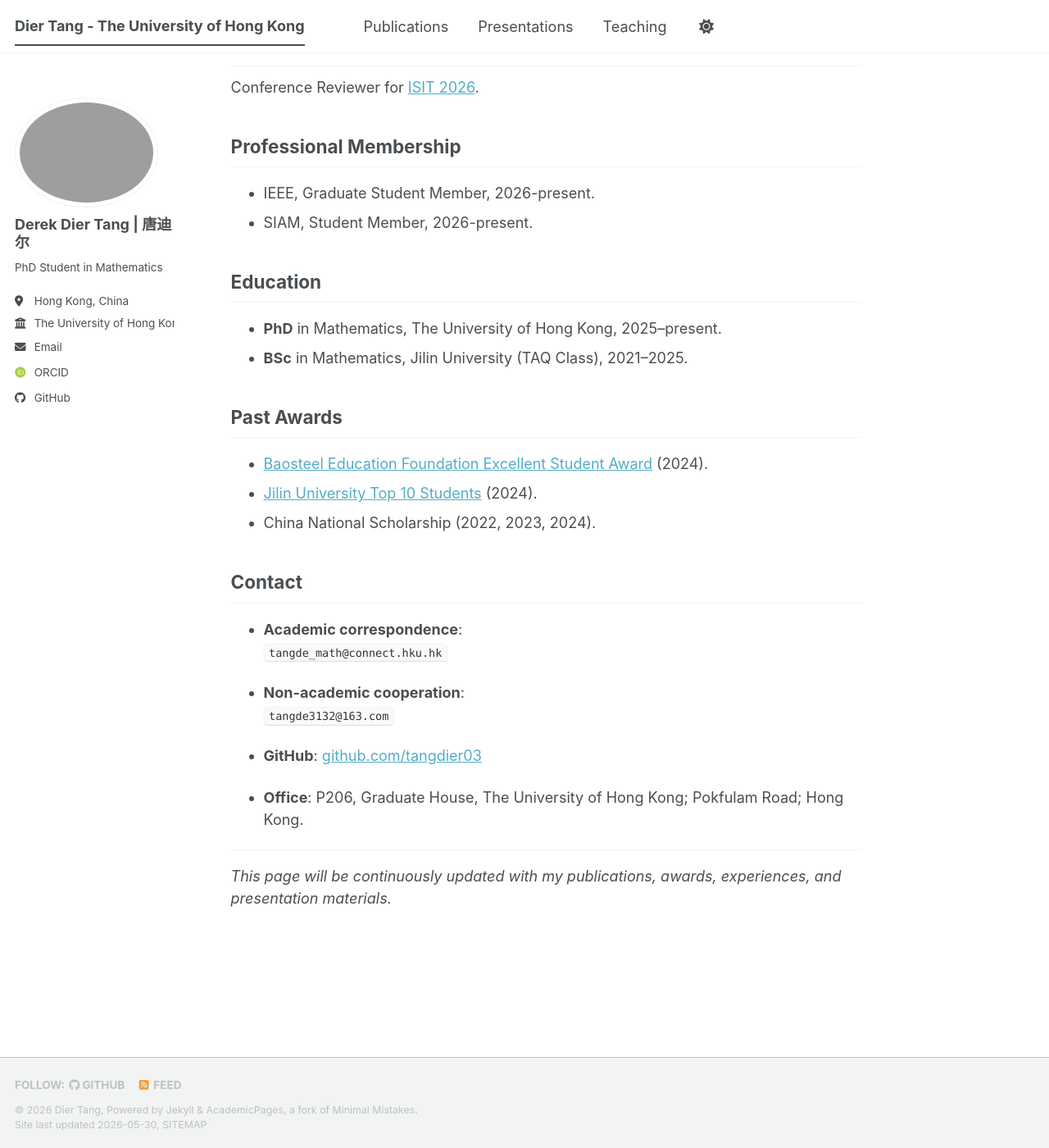
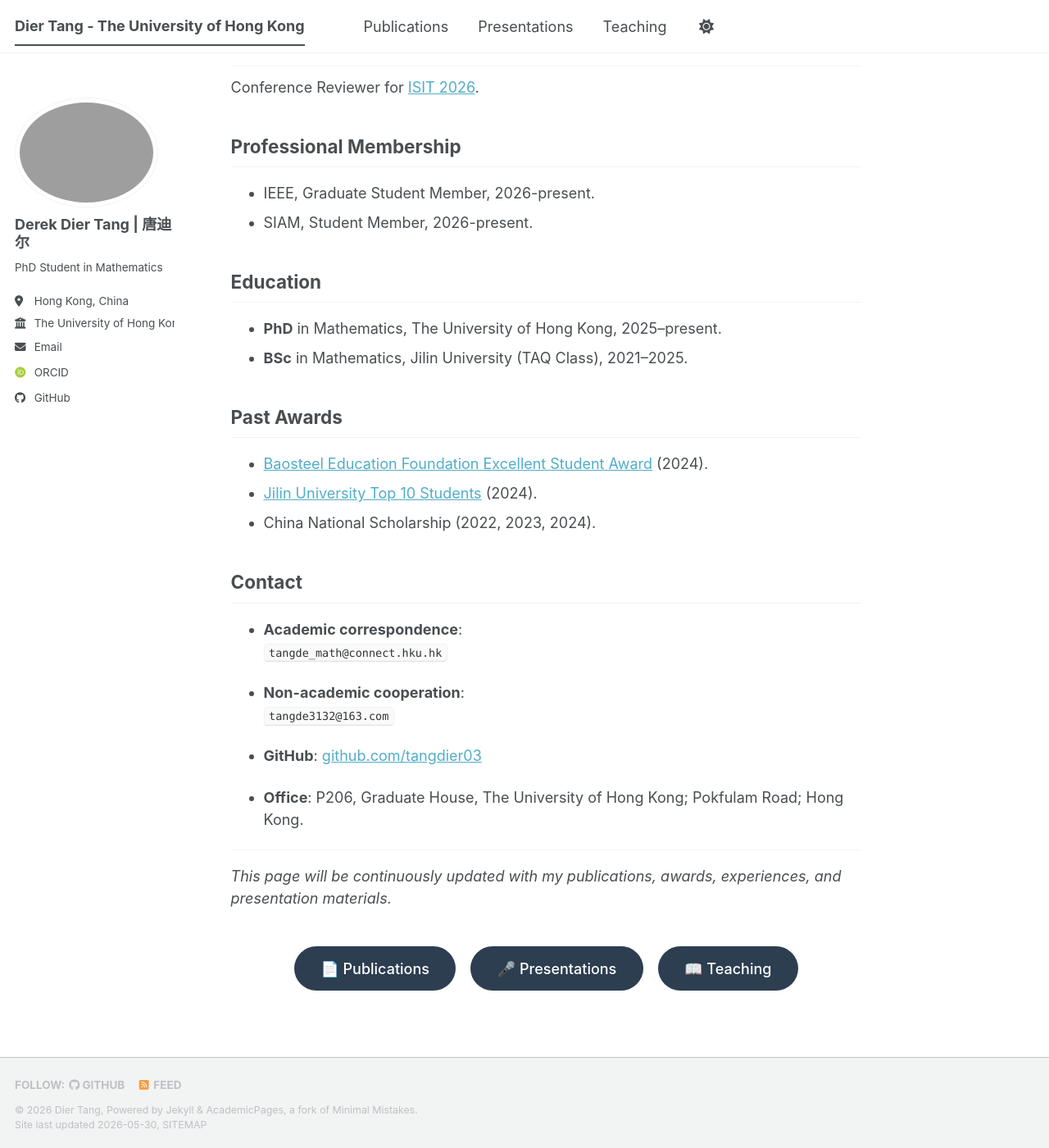
Before and after one commit to TangDier03/tangdier03.github.io, a Jekyll site: the page built from _pages/about.md, in a window 1280 px wide and 1400 px high, scrolled down 607 px. Shown: the whole window at 82% size. Built offline with Jekyll 4.4.1, drawn with Linux system fonts in a browser that asks for light colours; some web fonts are replaced; a script bundle is joined from its source files by our own code; library files that are not in the unit come from our copies; some of the changed lines change nothing that is shown.

Commit message:
Update about.md

```diff
--- a/_pages/about.md
+++ b/_pages/about.md
@@ -70,3 +70,35 @@ Conference Reviewer for [ISIT 2026](https://2026.ieee-isit.org/).
 ---
 
 *This page will be continuously updated with my publications, awards, experiences, and presentation materials.*
+
+
+
+
+
+<section class="page-navigation-buttons" style="margin-top: 2.5rem; text-align: center;">
+  <div style="display: flex; flex-wrap: wrap; justify-content: center; gap: 1rem;">
+    <a href="/publications/" class="btn-nav" style="background-color: #2c3e50; color: white; padding: 0.75rem 1.8rem; border-radius: 30px; text-decoration: none; font-weight: 500; transition: background-color 0.2s ease, transform 0.1s ease; display: inline-flex; align-items: center; gap: 0.5rem; border: none; cursor: pointer; box-shadow: 0 1px 2px rgba(0,0,0,0.05);">📄 Publications</a>
+    <a href="/presentations/" class="btn-nav" style="background-color: #2c3e50; color: white; padding: 0.75rem 1.8rem; border-radius: 30px; text-decoration: none; font-weight: 500; transition: background-color 0.2s ease, transform 0.1s ease; display: inline-flex; align-items: center; gap: 0.5rem; border: none; cursor: pointer; box-shadow: 0 1px 2px rgba(0,0,0,0.05);">🎤 Presentations</a>
+    <a href="/teaching/" class="btn-nav" style="background-color: #2c3e50; color: white; padding: 0.75rem 1.8rem; border-radius: 30px; text-decoration: none; font-weight: 500; transition: background-color 0.2s ease, transform 0.1s ease; display: inline-flex; align-items: center; gap: 0.5rem; border: none; cursor: pointer; box-shadow: 0 1px 2px rgba(0,0,0,0.05);">📖 Teaching</a>
+  </div>
+</section>
+
+<style>
+  .btn-nav:hover {
+    background-color: #1a252f !important;
+    transform: translateY(-1px);
+    box-shadow: 0 4px 8px rgba(0,0,0,0.1);
+    text-decoration: none;
+  }
+  .btn-nav:active {
+    transform: translateY(1px);
+  }
+  @media (prefers-color-scheme: dark) {
+    .btn-nav {
+      background-color: #3a4a5a !important;
+    }
+    .btn-nav:hover {
+      background-color: #2c3e50 !important;
+    }
+  }
+</style>
```
